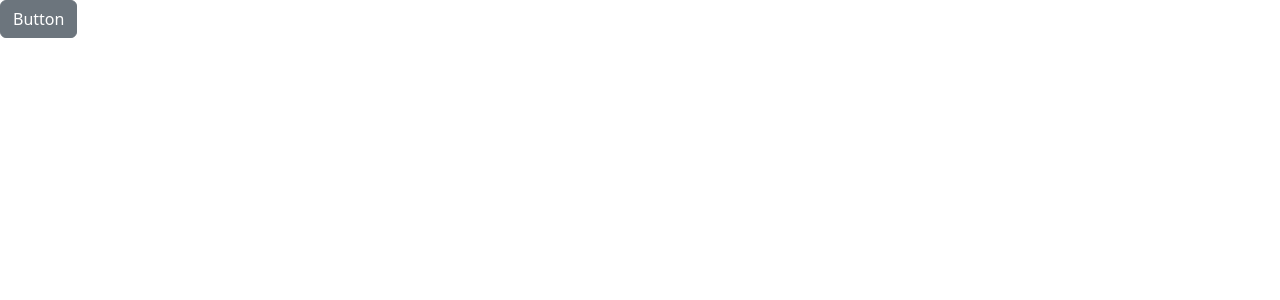
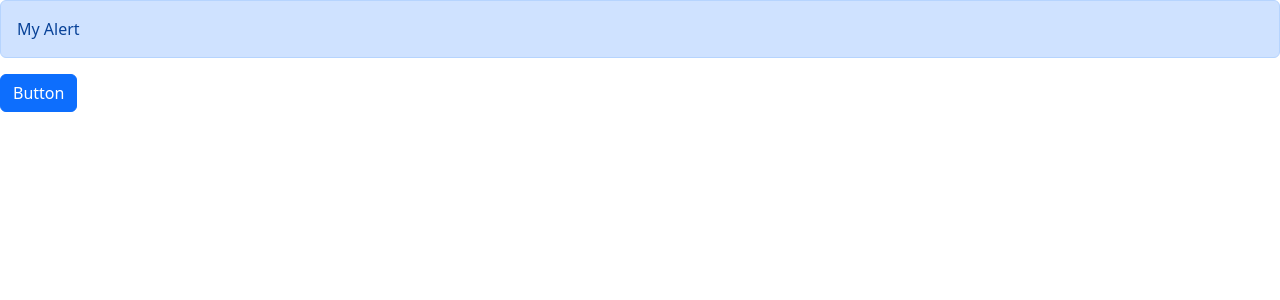
Before and after one commit to James-wasonga/react-app, a React (Vite) app: page / in a window 1280 px wide. Shown: the top 300 px of the page. Built offline with nearby package versions, Linux system fonts and the light colour scheme.

Commit message:
update  commit

```diff
--- a/src/App.tsx
+++ b/src/App.tsx
@@ -25,6 +25,7 @@
 
 
 //import Alert from "./components/ListGroup";
+import Alert from "./components/Alert";
 import Button from "./components/Button";
     function App() {
 
@@ -33,7 +34,8 @@ return (
     {/* <Alert>
     Hello <span> world </span>
     </Alert>  */}
-    <Button color="secondary" onClick ={() => console.log('clicked')}>Button</Button>
+    <Alert>My Alert</Alert>
+    <Button color="primary" onClick ={() => console.log('clicked')}>Button</Button>
 </div>
 );
 }
--- a/src/components/Button.tsx
+++ b/src/components/Button.tsx
@@ -1,13 +1,14 @@
 import React from 'react'
+
 interface Props{
     children: string;
-    color: string;
+    color?: 'primary' | 'secondary' | 'danger';
     onClick: () => void;
 }
 
-const Button =({children, onClick, color}:Props) => {
+const Button =({children, onClick, color='primary'}:Props) => {
   return (
-    <button  className={'btn btn-' + color} onClick ={() => console.log('clicked')} >Button</button>
+    <button className={'btn btn-' + color} onClick ={() => console.log('clicked')} >Button</button>
   )
 }
 
```
